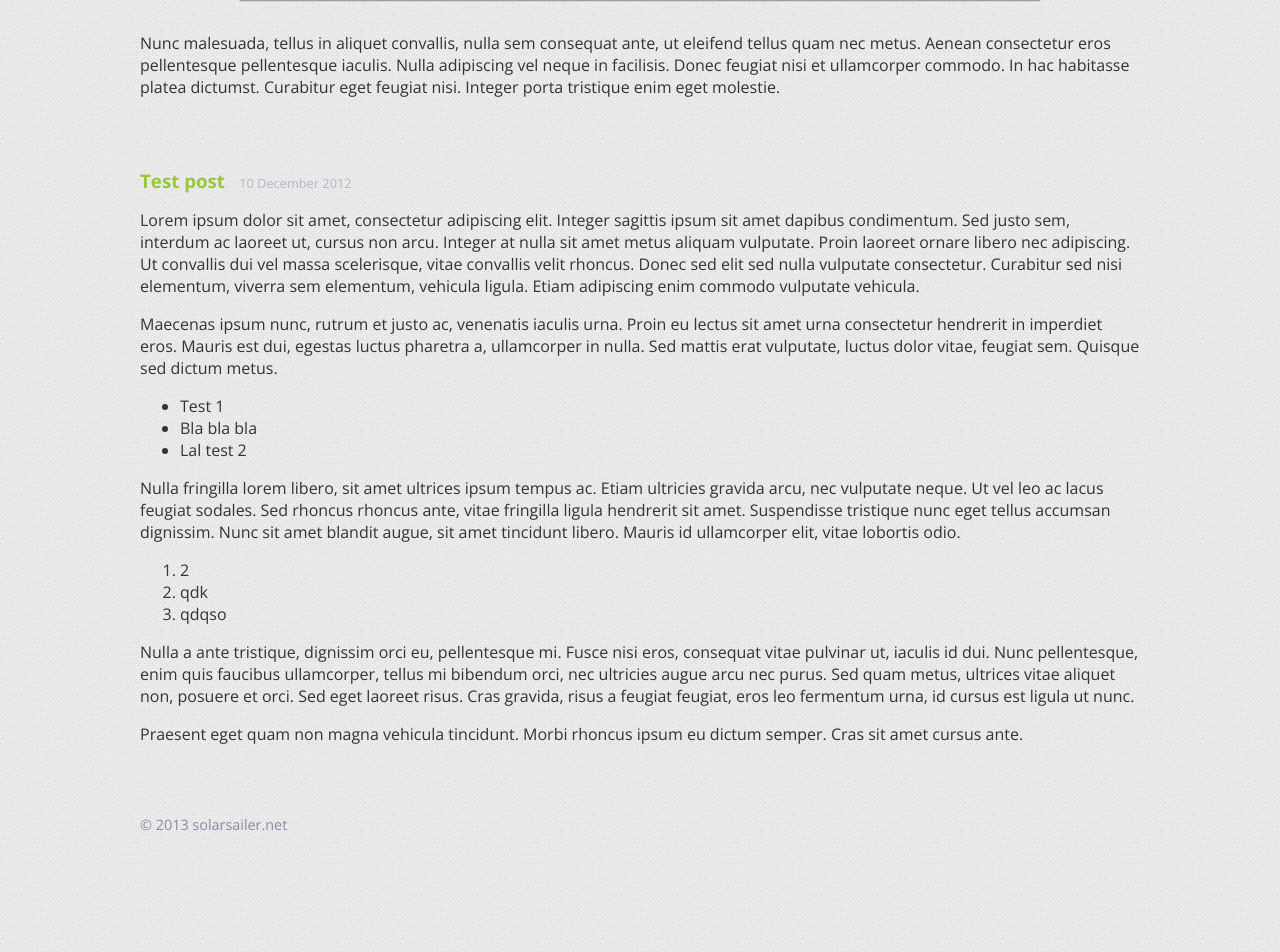
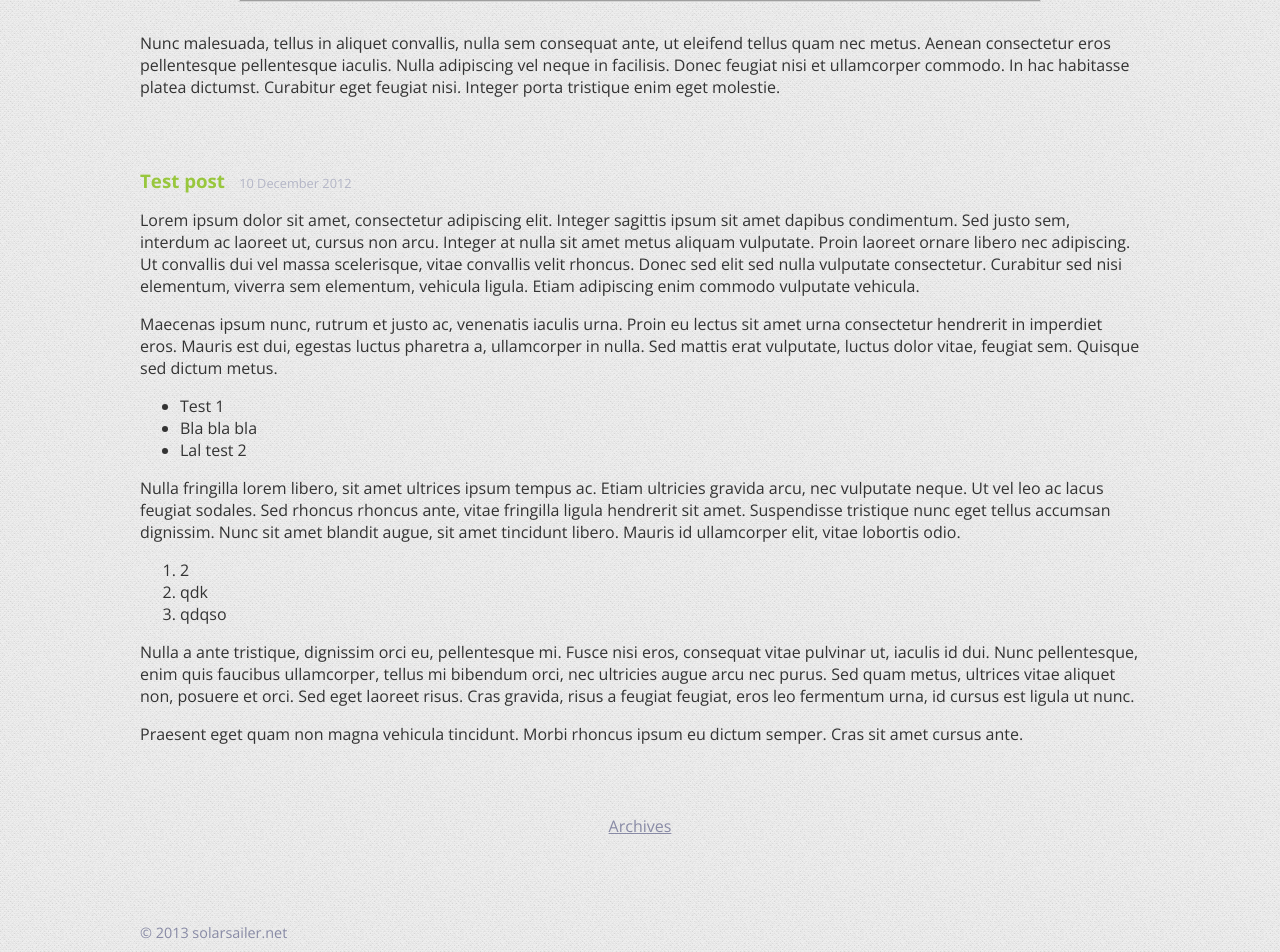
Before and after one commit to solarsailer/matthieuoger.com, a Jekyll site: the page built from index.html, in a window 1280 px wide. Shown: the part 1533-2485 px from the top of the page. Built offline with Jekyll 4.4.1, drawn with Linux system fonts in a browser that asks for light colours; Markdown is read by kramdown in place of the engine named in the settings; the list of posts is cut into pages by our own code; before the commit the page ends 2377 px from its top, so only the background shows below that; grey boxes are pictures that could not be loaded.

Commit message:
Pagination

```diff
--- a/_config.yml
+++ b/_config.yml
@@ -11,5 +11,9 @@
 # Permalink format (without day)
 permalink: /:categories/:year/:month/:title
 
+# Pagination
+paginate_path: 'page-:num'
+paginate: 20
+
 # Markdown formatter
 markdown: redcarpet
--- /dev/null
+++ b/_includes/pagination.html
@@ -0,0 +1,27 @@
+<!-- start pagination -->
+<div class="pager">
+  <p>
+
+    <!-- start older -->
+    {% if paginator.next_page %}
+      <a href="/page-{{ paginator.next_page }}" class="pager__older">← Older</a>
+    {% endif %}
+    <!-- end older -->
+
+    <!-- start archives -->
+    <a href="/archives" title="Archives" class="pager__archives">Archives</a>
+    <!-- end archives -->
+
+    <!-- start newer -->
+    {% if paginator.previous_page %}
+      {% if paginator.previous_page == 1 %}
+        <a href="/" class="pager__newer">Newer →</a>
+      {% else %}
+        <a href="/page-{{ paginator.previous_page }}" class="pager__newer">Newer →</a>
+      {% endif %}
+    {% endif %}
+    <!-- end newer -->
+
+  </p>
+</div>
+<!-- end pagination -->
--- a/index.html
+++ b/index.html
@@ -3,7 +3,8 @@
 title: solar sailer — by Matthieu Oger
 ---
 
-{% for post in site.posts %}
+{% for post in paginator.posts %}
+
   <article class="article">
 
     <header class="article__header">
@@ -21,4 +22,7 @@
     </section>
 
   </article>
+
 {% endfor %}
+
+{% include pagination.html %}
--- a/static/css/solarsailer.css
+++ b/static/css/solarsailer.css
@@ -207,29 +207,55 @@
    * because we want to let the .highlight object takes
    * the full size of the page.
    */
-  .article__text > h1,
-  .article__text > h2,
-  .article__text > h3 {
-    max-width: 1000px;
-    margin-left: auto;
-    margin-right: auto; } }
-@media only screen and (min-width: 1024px) and (min-width: 1024px) {
   .article__header {
     margin: 0 auto;
-    max-width: 1000px; } }
+    max-width: 1000px; }
 
-@media only screen and (min-width: 1024px) and (min-width: 1024px) {
   .article__text > p,
   .article__text > blockquote,
   .article__text > ul,
   .article__text > ol {
     margin: 16px auto;
-    max-width: 1000px; } }
+    max-width: 1000px; }
 
-@media only screen and (min-width: 1024px) and (min-width: 1024px) {
+  .article__text > h1,
+  .article__text > h2,
+  .article__text > h3 {
+    margin-left: auto;
+    margin-right: auto;
+    max-width: 1000px; }
+
   .article__text .highlight pre {
     margin: 0 auto;
     max-width: 1000px; } }
+.pager {
+  padding-bottom: 70px;
+  text-align: center; }
+  @media only screen and (min-width: 1024px) {
+    .pager {
+      margin: 0 auto;
+      max-width: 1000px; } }
+
+.pager__older,
+.pager__newer,
+.pager__archives {
+  color: #888aa5; }
+  .pager__older:hover,
+  .pager__newer:hover,
+  .pager__archives:hover {
+    color: #3e3e3e; }
+  .pager__older:active, .pager__older:focus,
+  .pager__newer:active,
+  .pager__newer:focus,
+  .pager__archives:active,
+  .pager__archives:focus {
+    color: #c2c3d1; }
+
+.pager__older {
+  margin-right: 10%; }
+
+.pager__newer {
+  margin-left: 10%; }
 
 .page-footer {
   margin-top: 100px;
```
Also changed, not shown: _sources/solarsailer.scss (+52 -16 lines). Lines whose indentation alone changed are shown as unchanged.
